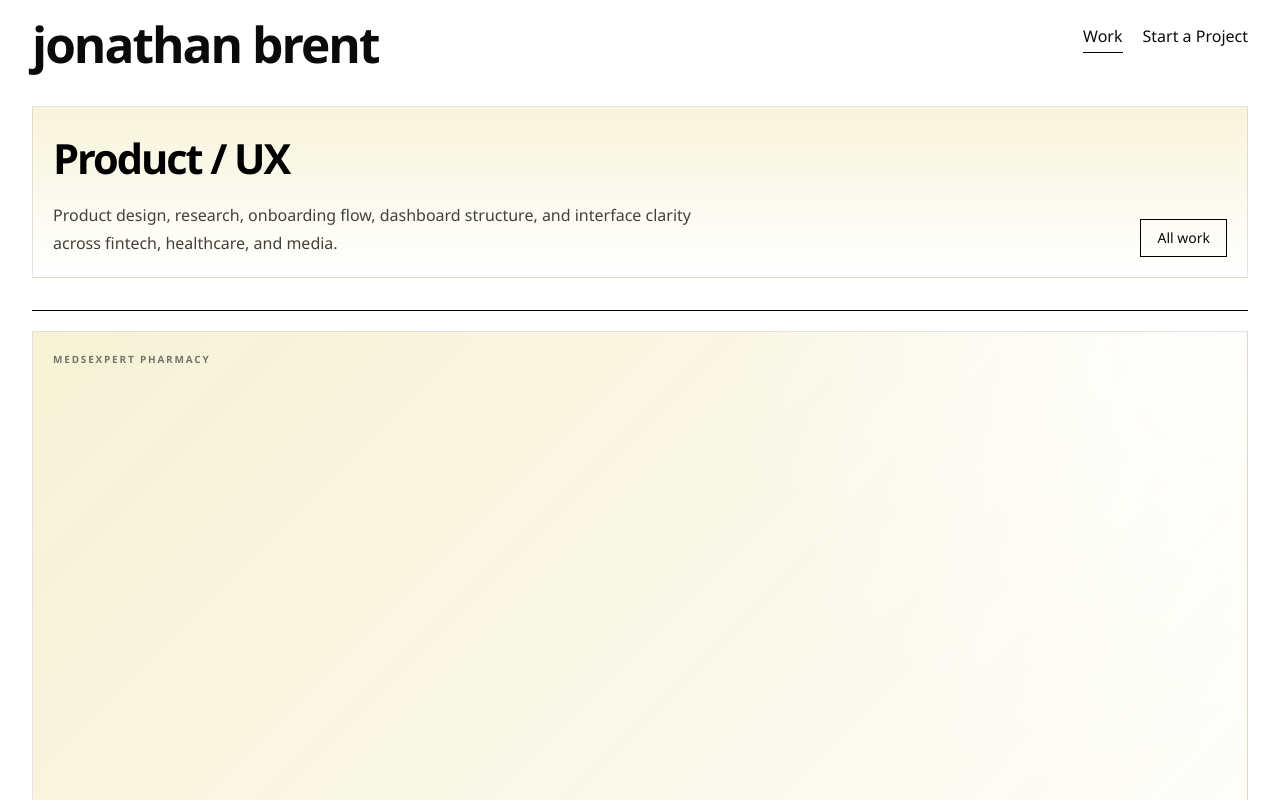
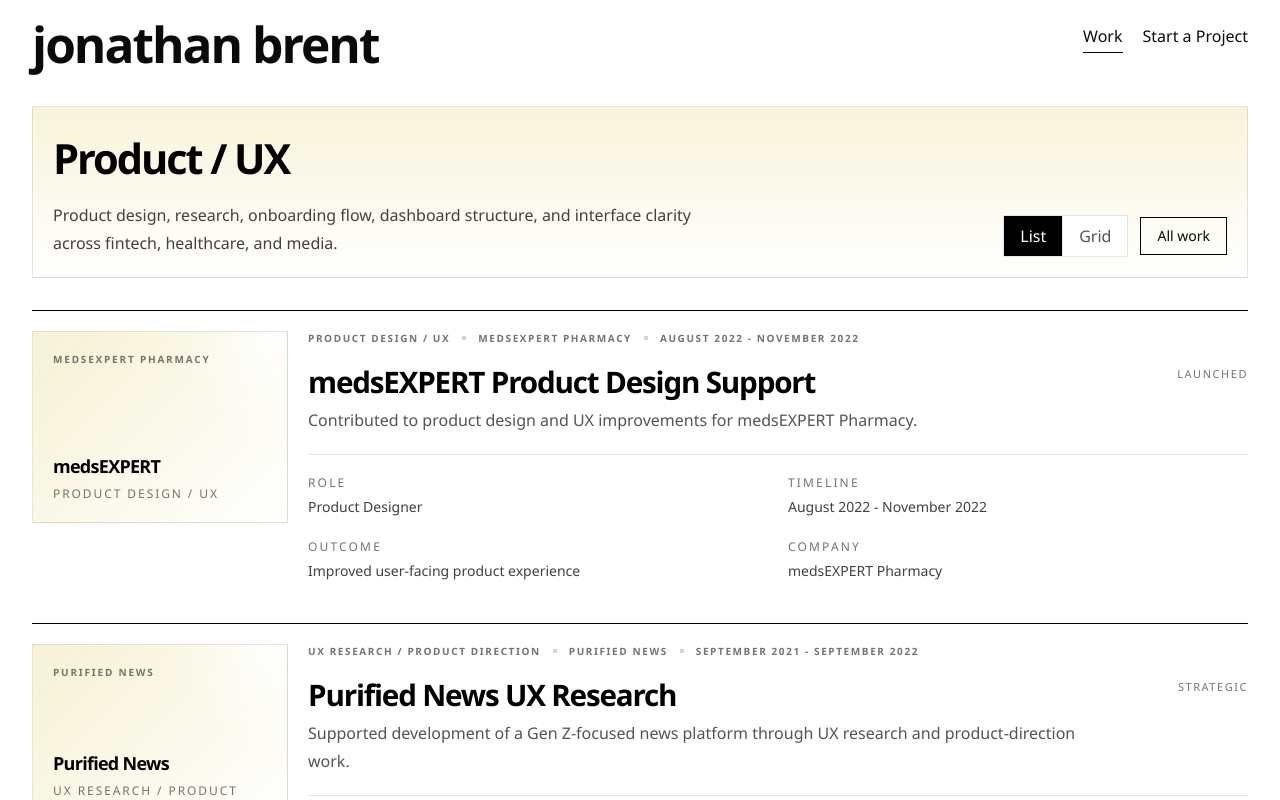
Before and after one commit to jmbrent/Personal-Website, a Next.js app: page /product-ux in a window 1280 px wide. Shown: the top 800 px of the page. Built offline with nearby package versions, Linux system fonts and the light colour scheme; no server answers.

Commit message:
Add shared list and grid archive views

```diff
--- a/src/app/film-production/page.tsx
+++ b/src/app/film-production/page.tsx
@@ -18,7 +18,7 @@
       accentClassName="bg-[linear-gradient(180deg,rgba(225,238,232,0.82),rgba(255,255,255,1))]"
       linkHref="/"
       linkLabel="All work"
-      layout="grid"
+      defaultView="grid"
     />
   );
 }
--- a/src/components/category-archive.tsx
+++ b/src/components/category-archive.tsx
@@ -1,4 +1,7 @@
+"use client";
+
 import Link from "next/link";
+import { usePathname, useRouter, useSearchParams } from "next/navigation";
 
 import { ProjectCard } from "@/components/project-card";
 import { Project } from "@/types/projects";
@@ -10,7 +13,7 @@
   accentClassName?: string;
   linkHref?: string;
   linkLabel?: string;
-  layout?: "list" | "grid";
+  defaultView?: "list" | "grid";
 };
 
 export function CategoryArchive({
@@ -20,8 +23,28 @@
   accentClassName = "bg-stone-100",
   linkHref,
   linkLabel,
-  layout = "list",
+  defaultView = "list",
 }: CategoryArchiveProps) {
+  const pathname = usePathname();
+  const router = useRouter();
+  const searchParams = useSearchParams();
+  const view = searchParams.get("view") === "grid" ? "grid" : defaultView;
+
+  const setView = (nextView: "list" | "grid") => {
+    const nextParams = new URLSearchParams(searchParams.toString());
+
+    if (nextView === defaultView) {
+      nextParams.delete("view");
+    } else {
+      nextParams.set("view", nextView);
+    }
+
+    const nextQuery = nextParams.toString();
+    router.replace(nextQuery ? `${pathname}?${nextQuery}` : pathname, {
+      scroll: false,
+    });
+  };
+
   return (
     <main className="mx-auto flex w-full max-w-7xl flex-1 flex-col gap-8 px-5 pb-20 pt-3 lg:px-8 lg:pb-24 lg:pt-4">
       <section className={`border border-black/10 p-5 ${accentClassName}`}>
@@ -36,6 +59,31 @@
               </p>
             ) : null}
           </div>
+          <div className="flex items-center gap-3">
+            <div className="flex border border-black/10 bg-white">
+              <button
+                type="button"
+                onClick={() => setView("list")}
+                className={`px-4 py-2 text-sm transition ${
+                  view === "list"
+                    ? "bg-black text-white"
+                    : "text-stone-600 hover:text-black"
+                }`}
+              >
+                List
+              </button>
+              <button
+                type="button"
+                onClick={() => setView("grid")}
+                className={`border-l border-black/10 px-4 py-2 text-sm transition ${
+                  view === "grid"
+                    ? "bg-black text-white"
+                    : "text-stone-600 hover:text-black"
+                }`}
+              >
+                Grid
+              </button>
+            </div>
             {linkHref && linkLabel ? (
               <Link
                 href={linkHref}
@@ -45,15 +93,14 @@
               </Link>
             ) : null}
           </div>
+        </div>
       </section>
 
       <div
-        className={
-          layout === "grid" ? "grid gap-8 md:grid-cols-2" : "grid gap-10"
-        }
+        className={view === "grid" ? "grid gap-8 md:grid-cols-2" : "grid gap-10"}
       >
         {projects.map((project) => (
-          <ProjectCard key={project.id} project={project} />
+          <ProjectCard key={project.id} project={project} view={view} />
         ))}
       </div>
     </main>
--- a/src/components/project-card.tsx
+++ b/src/components/project-card.tsx
@@ -6,13 +6,82 @@
 
 type ProjectCardProps = {
   project: Project;
+  view?: "list" | "grid";
 };
 
-export function ProjectCard({ project }: ProjectCardProps) {
+export function ProjectCard({
+  project,
+  view = "list",
+}: ProjectCardProps) {
   const timeline = getProjectTimelineLabel(
     project.timelineStart,
     project.timelineEnd,
   );
+
+  if (view === "list") {
+    return (
+      <article className="group grid gap-5 border-t border-black pt-5 transition md:grid-cols-[16rem_minmax(0,1fr)] md:items-start">
+        <ProjectCover project={project} className="aspect-[4/3]" />
+        <div className="flex flex-1 flex-col gap-5">
+          <div className="flex flex-wrap items-center gap-3 text-[10px] font-semibold uppercase tracking-[0.16em] text-stone-500">
+            <span>{project.projectType}</span>
+            <span className="h-1 w-1 bg-stone-300" />
+            <span>{project.company}</span>
+            <span className="h-1 w-1 bg-stone-300" />
+            <span>{timeline}</span>
+          </div>
+          <div className="flex flex-wrap items-start justify-between gap-4">
+            <div className="max-w-3xl">
+              <h2 className="text-[1.85rem] font-semibold leading-[1.08] tracking-[-0.04em] text-black">
+                <Link
+                  href={`/work/${project.slug}`}
+                  className="transition group-hover:text-stone-700"
+                >
+                  {project.title}
+                </Link>
+              </h2>
+              <p className="mt-2 text-base leading-7 text-stone-600">
+                {project.oneLineSummary}
+              </p>
+            </div>
+            <div className="flex flex-wrap gap-2">
+              <span className="text-[11px] uppercase tracking-[0.14em] text-stone-500">
+                {project.status}
+              </span>
+            </div>
+          </div>
+          <dl className="grid gap-5 border-t border-black/10 pt-5 text-sm text-stone-700 md:grid-cols-2">
+            <div>
+              <dt className="text-xs uppercase tracking-[0.18em] text-stone-500">
+                Role
+              </dt>
+              <dd className="mt-1 leading-6">{project.role}</dd>
+            </div>
+            <div>
+              <dt className="text-xs uppercase tracking-[0.18em] text-stone-500">
+                Timeline
+              </dt>
+              <dd className="mt-1 leading-6">{timeline}</dd>
+            </div>
+            <div>
+              <dt className="text-xs uppercase tracking-[0.18em] text-stone-500">
+                Outcome
+              </dt>
+              <dd className="mt-1 leading-6">
+                {project.outcomes[0] ?? project.objective}
+              </dd>
+            </div>
+            <div>
+              <dt className="text-xs uppercase tracking-[0.18em] text-stone-500">
+                Company
+              </dt>
+              <dd className="mt-1 leading-6">{project.company}</dd>
+            </div>
+          </dl>
+        </div>
+      </article>
+    );
+  }
 
   return (
     <article className="group flex h-full flex-col border-t border-black pt-5 transition">
--- a/src/components/project-library.tsx
+++ b/src/components/project-library.tsx
@@ -77,7 +77,11 @@
       >
         {visibleProjects.length ? (
           visibleProjects.map((project) => (
-            <ProjectCard key={project.id} project={project} />
+            <ProjectCard
+              key={project.id}
+              project={project}
+              view={values.view === "grid" ? "grid" : "list"}
+            />
           ))
         ) : (
           <div className="rounded-[1.25rem] border border-dashed border-stone-300 bg-white p-8 text-center text-stone-600">
```
Lines whose indentation alone changed are shown as unchanged.
